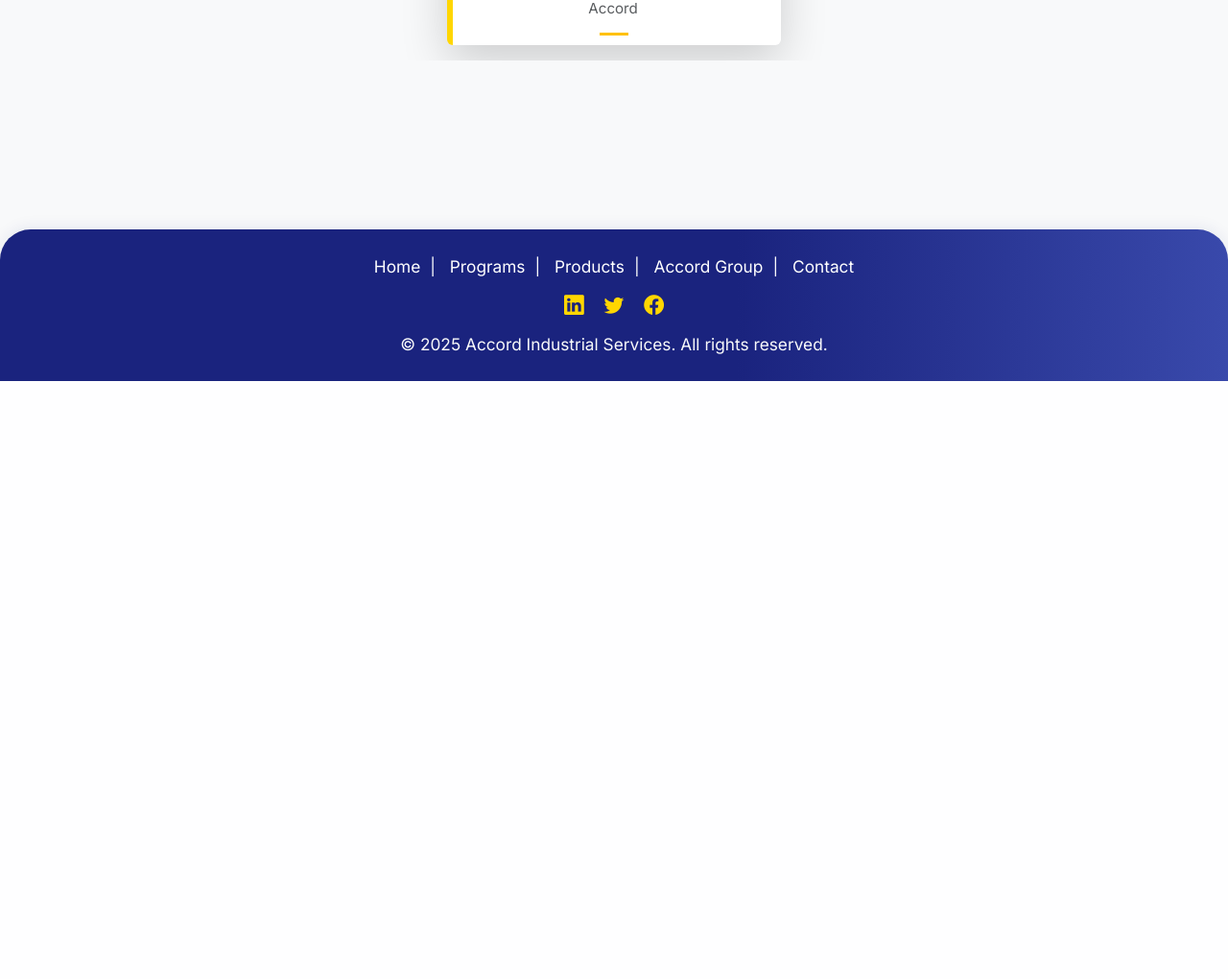
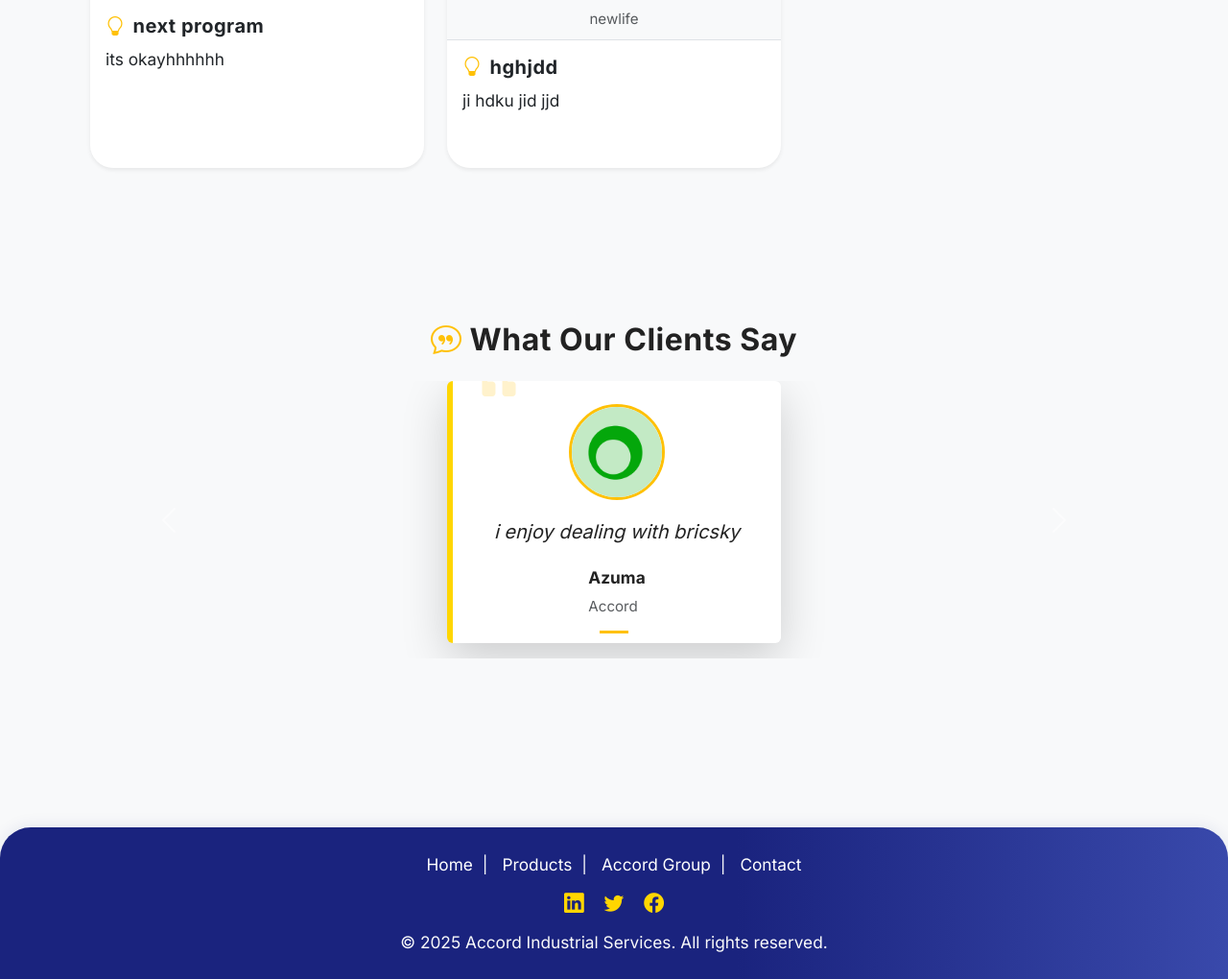
Before and after one commit to danielagblo/accordwebsite, a Django app: page / in a window 1280 px wide. Shown: the part 1960-2980 px from the top of the page at 96% size. Before the commit the page ends 2357 px from the top, so only its background shows below. Run offline with Django 5.2, Linux system fonts and the light colour scheme; data comes from the database, SQL or seed files in the repository; both versions use the stored data as it was after the commit; data that the repository does not hold is empty; some libraries are stand-ins or nearby versions.

Commit message:
Our programs,removed

```diff
--- a/main/views.py
+++ b/main/views.py
@@ -8,10 +8,11 @@ from reportlab.lib.units import inch
 # Create your views here.
 
 def home(request):
-    from .models import CompanyInfo, TeamMember, Testimonial
+    from .models import CompanyInfo, TeamMember, Testimonial, Program
     company_info = CompanyInfo.objects.first()
     team = TeamMember.objects.all()
     testimonials = Testimonial.objects.all()
+    homepage_programs = Program.objects.prefetch_related('images').all()
     # Placeholder data if empty
     if not company_info:
         class Placeholder:
@@ -36,6 +37,7 @@ def home(request):
         'company_info': company_info,
         'team': team,
         'testimonials': testimonials,
+        'homepage_programs': homepage_programs,
     })
 
 def about(request):
--- a/templates/base.html
+++ b/templates/base.html
@@ -126,7 +126,7 @@
                 <ul class="navbar-nav ms-auto">
                     <li class="nav-item"><a class="nav-link {% if request.path == '/' %}active{% endif %}" href="{% url 'home' %}">Home</a></li>
                     {# <li class="nav-item"><a class="nav-link {% if request.path == '/about/' %}active{% endif %}" href="{% url 'about' %}">About Us</a></li> #}
-                    <li class="nav-item"><a class="nav-link {% if request.path == '/programs/' %}active{% endif %}" href="{% url 'programs' %}">Our Programs</a></li>
+                    <!-- Removed Our Programs nav link as content is now on homepage -->
                     <li class="nav-item"><a class="nav-link {% if request.path == '/products/' %}active{% endif %}" href="{% url 'products' %}">Products</a></li>
                     <!-- <li class="nav-item"><a class="nav-link {% if request.path == '/industries/' %}active{% endif %}" href="{% url 'industries' %}">Industries</a></li> -->
                     <!-- <li class="nav-item"><a class="nav-link {% if request.path == '/faqs/' %}active{% endif %}" href="{% url 'faqs' %}">FAQs</a></li> -->
@@ -145,7 +145,7 @@
         <div class="container text-center">
             <div class="footer-links mb-2">
                 <a href="{% url 'home' %}">Home</a>|
-                <a href="{% url 'programs' %}">Programs</a>|
+                <!-- Removed Programs link from footer as content is now on homepage -->
                 <a href="{% url 'products' %}">Products</a>|
                 <!-- <a href="{% url 'industries' %}">Industries</a>| -->
                 <!-- <a href="{% url 'faqs' %}">FAQs</a>| -->
--- a/templates/home.html
+++ b/templates/home.html
@@ -24,15 +24,7 @@
                         </div>
                     </div>
                 </div>
-                <div class="col-12 col-md-4">
-                    <div class="card h-100 shadow-sm animated fadeInLeft" style="animation-delay:0.1s;">
-                        <div class="card-body text-center">
-                            <h5 class="card-title mb-3"><i class="bi bi-people-fill text-success me-2"></i>Our Programs</h5>
-                            <p class="card-text">Discover our safety campaigns, donations, and training sessions.</p>
-                            <a href="{% url 'programs' %}" class="btn btn-outline-success"><i class="bi bi-lightbulb me-1"></i>See Programs</a>
-                        </div>
-                    </div>
-                </div>
+                <!-- Removed Our Programs quick link to avoid duplication -->
                 <div class="col-12 col-md-4">
                     <div class="card h-100 shadow-sm animated fadeInLeft" style="animation-delay:0.2s;">
                         <div class="card-body text-center">
@@ -91,6 +83,80 @@
         </div>
     </section>
 
+    <!-- Our Programs Section (moved from programs.html) -->
+    <section class="py-5 bg-light animated fadeInUp">
+        <div class="container">
+            <h2 class="mb-4"><i class="bi bi-people-fill text-primary me-2"></i>Our Programs</h2>
+            <div class="row">
+                {% for program in homepage_programs %}
+                <div class="col-12 col-md-6 col-lg-4 mb-4 d-flex align-items-stretch">
+                    <a href="{% url 'program_detail' program.pk %}" class="text-decoration-none text-dark w-100 h-100">
+                        <div class="card h-100 shadow-sm program-card animated fadeInLeft">
+                            {% if program.images.all %}
+                            <div id="programCarousel{{ program.id }}" class="carousel slide" data-bs-ride="carousel">
+                                <div class="carousel-inner">
+                                    {% for img in program.images.all %}
+                                    <div class="carousel-item {% if forloop.first %}active{% endif %}">
+                                        <img src="{{ img.image.url }}" class="d-block w-100 img-fluid" alt="{{ program.title }} image" style="height:220px; object-fit:cover;">
+                                        {% if img.caption %}
+                                        <div class="carousel-caption d-none d-md-block bg-dark bg-opacity-50 rounded-3 p-2">
+                                            <small>{{ img.caption }}</small>
+                                        </div>
+                                        {% endif %}
+                                    </div>
+                                    {% endfor %}
+                                </div>
+                                {% if program.images.count > 1 %}
+                                <button class="carousel-control-prev" type="button" data-bs-target="#programCarousel{{ program.id }}" data-bs-slide="prev">
+                                    <span class="carousel-control-prev-icon" aria-hidden="true"></span>
+                                    <span class="visually-hidden">Previous</span>
+                                </button>
+                                <button class="carousel-control-next" type="button" data-bs-target="#programCarousel{{ program.id }}" data-bs-slide="next">
+                                    <span class="carousel-control-next-icon" aria-hidden="true"></span>
+                                    <span class="visually-hidden">Next</span>
+                                </button>
+                                {% endif %}
+                            </div>
+                            {% elif program.image %}
+                            <img src="{{ program.image.url }}" class="card-img-top img-fluid" alt="{{ program.title }} image" style="height:220px; object-fit:cover;">
+                            {% if program.caption %}
+                            <div class="text-center text-muted small py-2 bg-light border-bottom">{{ program.caption }}</div>
+                            {% endif %}
+                            {% else %}
+                            <div class="d-flex align-items-center justify-content-center bg-light" style="height:220px;">
+                                <i class="bi bi-image" style="font-size:3rem; color:#ccc;"></i>
+                            </div>
+                            {% endif %}
+                            <div class="card-body d-flex flex-column">
+                                <h5 class="card-title"><i class="bi bi-lightbulb text-warning me-2"></i>{{ program.title }}</h5>
+                                <p class="card-text flex-grow-1">{{ program.description }}</p>
+                            </div>
+                        </div>
+                    </a>
+                </div>
+                {% empty %}
+                <div class="col-12">
+                  <p>No programs available at the moment.</p>
+                </div>
+                {% endfor %}
+            </div>
+        </div>
+    </section>
+    <style>
+        .program-card {
+            border-top: 5px solid var(--accord-blue, #0d47a1);
+            transition: transform 0.2s, box-shadow 0.2s;
+        }
+        .program-card:hover {
+            transform: translateY(-8px) scale(1.03);
+            box-shadow: 0 8px 32px rgba(26,35,126,0.16);
+            border-top: 5px solid var(--accord-yellow, #ffc107);
+        }
+        .carousel-item img {
+            border-radius: 0.5rem 0.5rem 0 0;
+        }
+    </style>
+
     <!-- Testimonials Carousel -->
     <section id="testimonials" class="py-5 animated fadeInUp">
         <div class="container">
```
Also changed, not shown: db.sqlite3.
